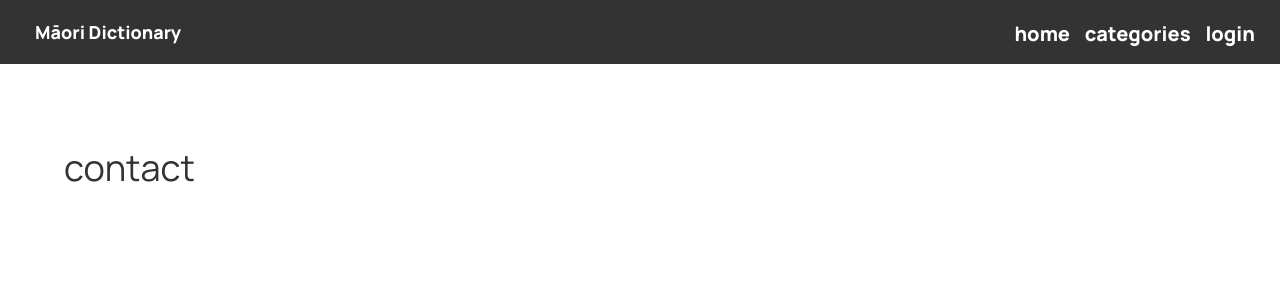
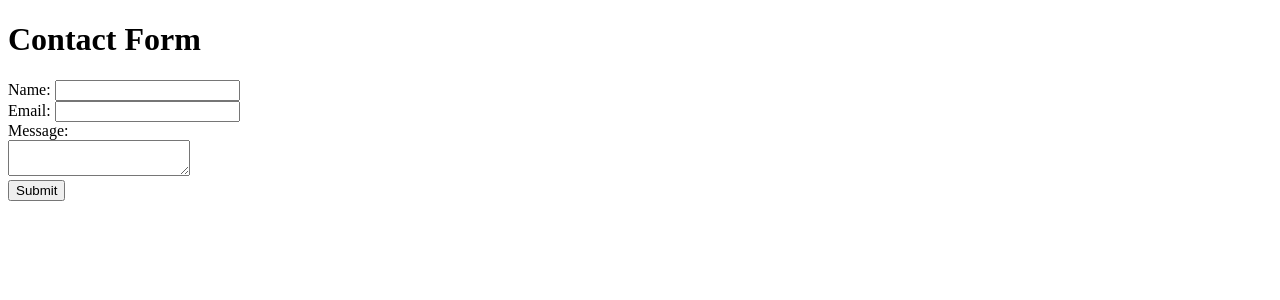
Before and after one commit to egomm/MaoriDictionary, a Flask app: page /contact in a window 1280 px wide. Shown: the top 300 px of the page. Run offline with Flask 3, Linux system fonts and the light colour scheme; some libraries are stand-ins or nearby versions.

Commit message:
got temporary forms set up for the future

```diff
--- a/app.py
+++ b/app.py
@@ -203,7 +203,11 @@ def logout():
 @app.route('/', methods=['POST', 'GET'])
 def home():  # put application's code here
     print("home?")
-    return render_template('home.html', logged_in=json.dumps(is_logged_in()))
+    if request.method == "POST":
+        print(request.form["text"])
+        return redirect('/contact')
+    else:
+        return render_template('home.html', logged_in=json.dumps(is_logged_in()))
 
 
 @app.route('/categories/<category>/<page>', methods=['POST', 'GET'])
@@ -329,7 +333,14 @@ def categories(category, page):
 # make the request go under a custom thing
 @app.route('/contact', methods=['POST', 'GET'])
 def contact():
-    return render_template('contact.html', logged_in=json.dumps(is_logged_in()))
+    if request.method == 'POST':
+        name = request.form.get('name')
+        email = request.form.get('email')
+        message = request.form.get('message')
+        # Do something with the form data (e.g., store it in a database)
+        return redirect(url_for('contact'))
+    else:
+        return render_template('contact.html', logged_in=json.dumps(is_logged_in()))
 
 
 @app.route('/translate', methods=['POST', 'GET'])
--- a/templates/contact.html
+++ b/templates/contact.html
@@ -1,13 +1,35 @@
-{% extends 'base.html' %}
+{#{% extends 'base.html' %}#}
+{##}
+{#{% block header %}#}
+{#contact#}
+{#{% endblock %}#}
+{##}
+{#{% block title %}#}
+{#    Māori Dictionary | contact#}
+{#{% endblock %}#}
+{##}
+{#{% block container %}#}
+{#    container#}
+{#{% endblock %}#}
 
-{% block header %}
-contact
-{% endblock %}
+<!DOCTYPE html>
+<html>
+<head>
+	<title>My Page</title>
+</head>
+<body>
+	<h1>Contact Form</h1>
+	<form method="POST" action="/contact">
+		<label for="name">Name:</label>
+		<input type="text" id="name" name="name"><br>
 
-{% block title %}
-    Māori Dictionary | contact
-{% endblock %}
+		<label for="email">Email:</label>
+		<input type="email" id="email" name="email"><br>
 
-{% block container %}
-    container
-{% endblock %}
+		<label for="message">Message:</label><br>
+		<textarea id="message" name="message"></textarea><br>
+
+		<input type="submit" value="Submit">
+	</form>
+</body>
+</html>
```
Also changed, not shown: templates/home.html (+6 -2 lines).
